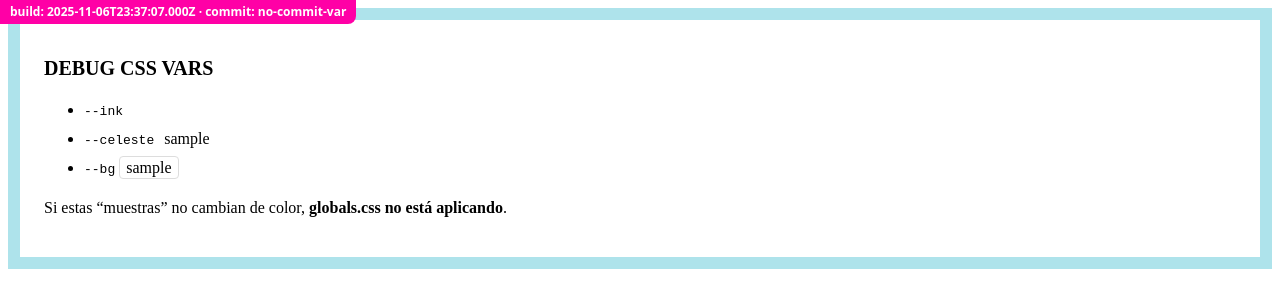
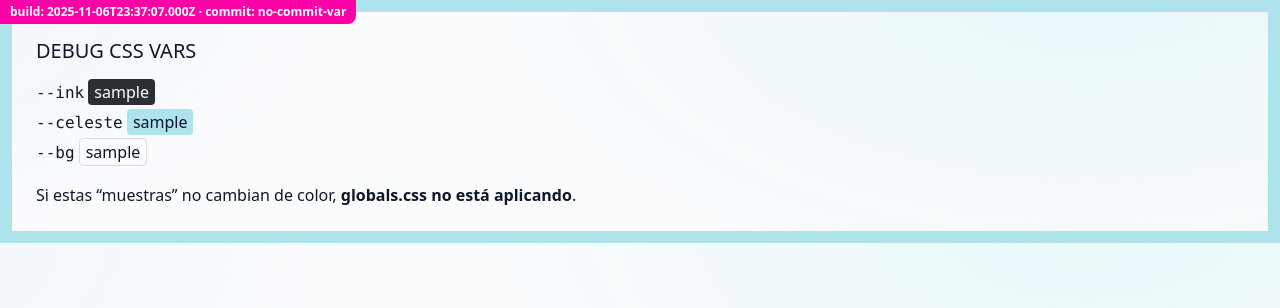
Before and after one commit to lulabtechnology/Alaf, a Next.js app: page /debug in a window 1280 px wide. Shown: the top 308 px of the page. Built offline with nearby package versions, Linux system fonts and the light colour scheme.

Commit message:
Update globals.css

```diff
--- a/app/globals.css
+++ b/app/globals.css
@@ -1,35 +1,146 @@
-/* ====== TOP BAR (rosado del logo) ====== */
+@tailwind base;
+@tailwind components;
+@tailwind utilities;
+
+/* ======================
+   TOKENS (logo ALAF + UI clara)
+   ====================== */
+:root{
+  /* neutrales UI */
+  --bg:      theme('colors.neutralx.bg');
+  --surface: theme('colors.neutralx.surface');
+  --border:  theme('colors.neutralx.border');
+  --text:    theme('colors.neutralx.text');
+  --muted:   theme('colors.neutralx.muted');
+
+  /* colores del logo */
+  --ink:     theme('colors.brand.ink');      /* gris carbón (titulares, botón primario) */
+  --celeste: theme('colors.brand.celeste');  /* acento celeste */
+  --lime:    theme('colors.brand.lime');     /* acento lima */
+  --pink:    theme('colors.brand.pink');     /* acento rosado */
+  --outline: theme('colors.brand.outline');  /* contorno gris */
+
+  --radius: 1rem;
+}
+
+html, body { scroll-behavior: smooth; }
+
+/* ======================
+   BASE
+   ====================== */
+body{
+  /* fondo claro con acento celeste suave */
+  background:
+    radial-gradient(1000px 520px at 85% -10%, color-mix(in srgb, var(--celeste) 28%, #ffffff 72%) 0%, transparent 60%),
+    radial-gradient(800px 420px at -10% 0%, #F2F7FB 0%, transparent 58%),
+    var(--bg) !important;
+  color: var(--text);
+}
+
+/* helpers */
+.container-max { @apply max-w-7xl mx-auto px-4; }
+.section      { @apply py-16 md:py-24; }
+
+/* headings */
+.h1 { @apply text-4xl md:text-5xl font-semibold tracking-tight; color: var(--ink) !important; }
+.h2 { @apply text-3xl md:text-4xl font-semibold; color: var(--ink) !important; }
+.muted { color: var(--muted) !important; }
+
+/* tarjetas */
+.card{
+  background: var(--surface) !important;
+  border: 1px solid var(--border) !important;
+  border-radius: var(--radius);
+  box-shadow: 0 14px 30px -18px rgba(15,23,42,.18);
+}
+
+/* ======================
+   BOTONES
+   ====================== */
+.btn{
+  @apply inline-flex items-center justify-center px-5 py-3 font-medium rounded-2xl transition focus:outline-none;
+}
+
+.btn-primary{
+  background: var(--ink) !important;
+  color: #fff !important;
+}
+.btn-primary:hover{ filter: brightness(1.05); transform: translateY(-1px); }
+.btn-primary:focus{ box-shadow: 0 0 0 4px color-mix(in srgb, var(--ink) 25%, #ffffff 75%); }
+
+.btn-secondary{
+  background: color-mix(in srgb, var(--celeste) 18%, #ffffff 82%) !important;
+  color: var(--ink) !important;
+  border: 1px solid color-mix(in srgb, var(--celeste) 24%, #e7edf3 76%) !important;
+}
+.btn-secondary:hover{ filter: brightness(0.98); }
+
+/* ======================
+   FORM
+   ====================== */
+input, textarea{
+  @apply rounded-xl w-full px-4 py-3 outline-none transition;
+  background: #FAFBFC;
+  border: 1px solid var(--border);
+  color: var(--text);
+}
+input::placeholder, textarea::placeholder{ color: #9aa7b3; }
+input:focus, textarea:focus{
+  border-color: color-mix(in srgb, var(--celeste) 60%, #ffffff 40%);
+  box-shadow: 0 0 0 3px color-mix(in srgb, var(--celeste) 28%, #ffffff 72%);
+}
+
+/* ======================
+   NAVBAR (TOP BAR ROSADO)
+   ====================== */
 header{
   background: color-mix(in srgb, var(--pink) 26%, #ffffff 74%) !important;
   backdrop-filter: blur(10px);
   border-bottom: 1px solid color-mix(in srgb, var(--pink) 38%, var(--border) 62%) !important;
   box-shadow: 0 8px 22px -18px rgba(43,47,51,.28);
 }
-header a{ color: #2B2F33; }            /* var(--ink) */
-header a:hover{ color: #2B2F33; text-decoration: underline; }
+header a{ color: var(--ink); }
+header a:hover{ color: var(--ink); text-decoration: underline; }
 header .btn-primary{
-  background: var(--ink) !important;   /* CTA oscuro para buen contraste */
+  background: var(--ink) !important;
   color: #fff !important;
 }
 
-/* ====== FOOTER (azul oscuro, visible) ====== */
-footer{
-  background: #0B2545 !important;  /* azul oscuro corporativo */
-  color: #E8EEF6 !important;
+/* ======================
+   HERO
+   ====================== */
+#inicio{ position: relative; }
+#inicio::after{
+  content: "";
+  position: absolute; inset: 0;
+  background:
+    linear-gradient(180deg,
+      color-mix(in srgb, var(--celeste) 35%, #000 0%) 0%,
+      rgba(0,0,0,.18) 55%,
+      rgba(0,0,0,.12) 100%);
+  pointer-events: none;
 }
-footer a{ color: #D7E3F5; }
-footer a:hover{ color: #ffffff; text-decoration: underline; }
+#inicio .h1, #inicio p, #inicio .btn{ color: #fff !important; }
+#inicio .btn-secondary{
+  background: rgba(255,255,255,.16) !important;
+  border: 1px solid rgba(255,255,255,.28) !important;
+  color: #fff !important;
+}
 
-/* ====== PRIORIZA TU DINERO (íconos tipo logo redondos) ====== */
+/* ======================
+   SECCIONES DESTACADAS
+   ====================== */
+
+/* Prioriza tu dinero — íconos tipo “logo” */
 .feature-icon{
   display:inline-flex;align-items:center;justify-content:center;
   width:64px;height:64px;border-radius:9999px;
   background: radial-gradient(80% 80% at 30% 20%, #fff, color-mix(in srgb, var(--celeste) 14%, #fff 86%));
   border:1px solid color-mix(in srgb, var(--celeste) 22%, #e5e9ef 78%);
-  color:#2B2F33; /* ink */
+  color: var(--ink);
 }
 
-/* ====== ¿Por qué estudiar? (checks más coloridos) ====== */
+/* ¿Por qué estudiar? — checks con más color */
 .check-badge{
   display:inline-flex;align-items:center;justify-content:center;
   width:28px;height:28px;border-radius:9999px;
@@ -38,3 +149,45 @@ footer a:hover{ color: #ffffff; text-decoration: underline; }
   color:#0F172A;
   box-shadow: 0 4px 10px -6px rgba(15,23,42,.25);
 }
+
+/* Servicios — “logos” redondos (si usas esta clase en Cards) */
+.service-icon{
+  display:inline-flex;align-items:center;justify-content:center;
+  width:56px;height:56px;border-radius:9999px;
+  background: radial-gradient(80% 80% at 30% 20%, #fff, color-mix(in srgb, var(--celeste) 14%, #fff 86%));
+  border:1px solid color-mix(in srgb, var(--celeste) 22%, #e5e9ef 78%);
+  color: var(--ink);
+}
+
+/* Dots carrusel (Testimonios) */
+.dot{
+  height:.6rem;width:1.8rem;border-radius:9999px;
+  border:1px solid #cbd5e1;background:#e2e8f0;
+}
+.dot[aria-current="true"]{ background: var(--celeste) !important; border-color: var(--celeste) !important; }
+
+/* FAQ legible al abrir */
+.faq-item { border:1px solid var(--border); border-radius: var(--radius); }
+.faq-head { @apply w-full text-left p-4 flex items-center justify-between; }
+.faq-open { background: color-mix(in srgb, var(--celeste) 12%, #ffffff 88%) !important; }
+.faq-body { @apply px-4 pb-4 text-slate-800; }
+
+/* ======================
+   FOOTER (AZUL OSCURO)
+   ====================== */
+footer{
+  background: #0B2545 !important;  /* azul oscuro visible */
+  color: #E8EEF6 !important;
+}
+footer a{ color: #D7E3F5; }
+footer a:hover{ color: #ffffff; text-decoration: underline; }
+
+/* ======================
+   OVERRIDES DE LEGIBILIDAD
+   ====================== */
+.text-gray-300 { color:#64748b !important; }
+.text-gray-200 { color:#475569 !important; }
+
+/* Badges con colores del logo (si las usas) */
+.badge-lime{ background: color-mix(in srgb, var(--lime) 18%, #fff 82%); color: var(--ink); }
+.badge-pink{ background: color-mix(in srgb, var(--pink) 22%, #fff 78%); color: var(--ink); }
```
